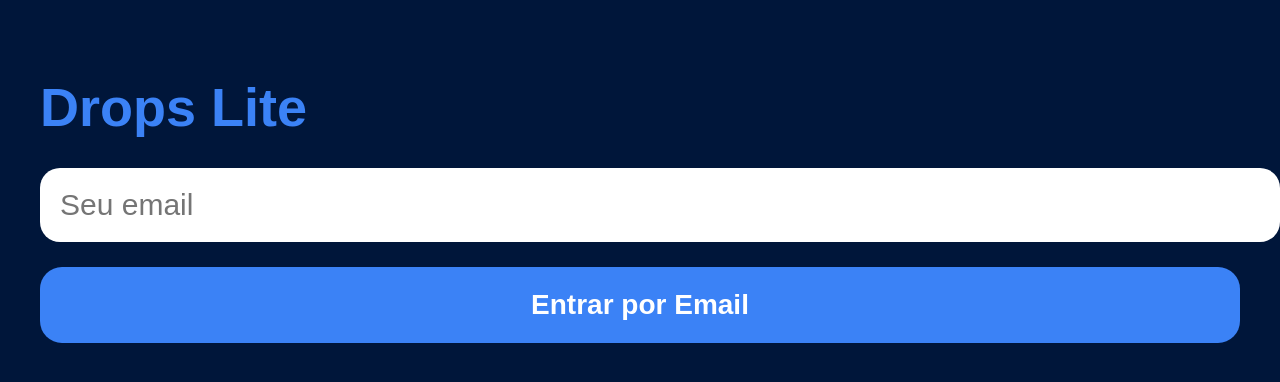
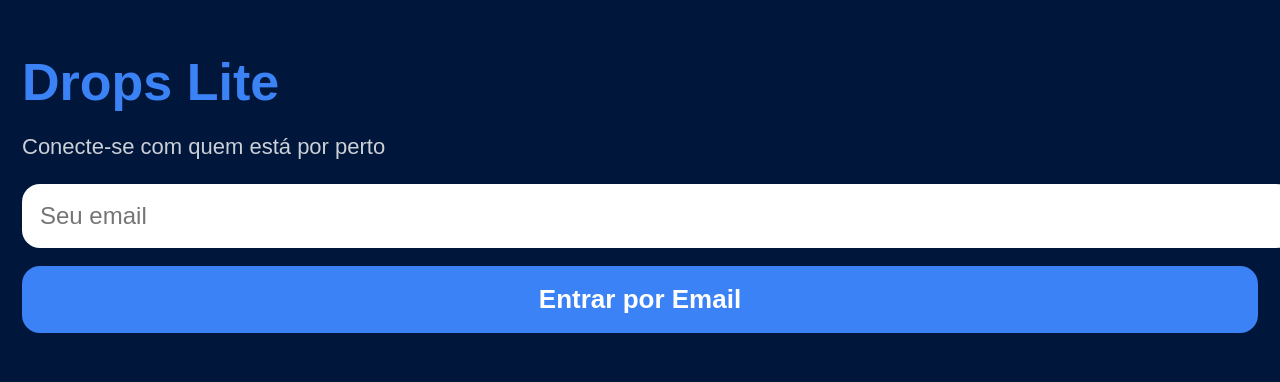
Before and after one commit to Drop-glitch/Drop_lite, a Next.js app: page / in a window 1280 px wide. Shown: the top 382 px of the page. Built offline with nearby package versions, Linux system fonts and the light colour scheme.

Commit message:
Update page.jsx

```diff
--- a/app/page.jsx
+++ b/app/page.jsx
@@ -4,13 +4,13 @@ import { useEffect, useState } from "react";
 import { supabase } from "../lib/supabase";
 
 export default function Home() {
+  const [user, setUser] = useState(null);
   const [email, setEmail] = useState("");
-  const [user, setUser] = useState(null);
   const [loading, setLoading] = useState(true);
-  const [sending, setSending] = useState(false);
+  const [tab, setTab] = useState("drops");
 
   useEffect(() => {
-    checkUser();
+    getSession();
 
     const {
       data: { subscription },
@@ -22,7 +22,7 @@ export default function Home() {
     return () => subscription.unsubscribe();
   }, []);
 
-  async function checkUser() {
+  async function getSession() {
     const {
       data: { session },
     } = await supabase.auth.getSession();
@@ -32,10 +32,10 @@ export default function Home() {
   }
 
   async function login() {
-    if (!email) return alert("Digite seu email");
-    if (sending) return;
-
-    setSending(true);
+    if (!email) {
+      alert("Digite seu email");
+      return;
+    }
 
     const { error } = await supabase.auth.signInWithOtp({
       email,
@@ -47,10 +47,8 @@ export default function Home() {
     if (error) {
       alert(error.message);
     } else {
-      alert("Link enviado para seu email.");
+      alert("Confira seu email.");
     }
-
-    setSending(false);
   }
 
   async function logout() {
@@ -59,15 +57,15 @@ export default function Home() {
   }
 
   if (loading) {
-    return <div style={styles.loading}>Carregando...</div>;
+    return <main style={styles.page}>Carregando...</main>;
   }
 
+  if (!user) {
     return (
       <main style={styles.page}>
-      <h1 style={styles.title}>Drops Lite</h1>
+        <h1 style={styles.logo}>Drops Lite</h1>
+        <p style={styles.sub}>Conecte-se com quem está por perto</p>
 
-      {!user ? (
-        <>
         <input
           style={styles.input}
           placeholder="Seu email"
@@ -75,31 +73,96 @@ export default function Home() {
           onChange={(e) => setEmail(e.target.value)}
         />
 
-          <button
-            style={{
-              ...styles.button,
-              opacity: sending ? 0.7 : 1,
-            }}
-            onClick={login}
-            disabled={sending}
-          >
-            {sending ? "Enviando..." : "Entrar por Email"}
+        <button style={styles.button} onClick={login}>
+          Entrar por Email
         </button>
+      </main>
+    );
+  }
+
+  return (
+    <main style={styles.page}>
+      <header style={styles.top}>
+        <div>
+          <h1 style={styles.logoSmall}>Drops Lite</h1>
+          <p style={styles.userMail}>{user.email}</p>
+        </div>
+
+        <button style={styles.logoutMini} onClick={logout}>
+          Sair
+        </button>
+      </header>
+
+      {tab === "drops" ? (
+        <>
+          <section style={styles.profile}>
+            <div style={styles.avatar}>JQ</div>
+
+            <div>
+              <h2 style={styles.username}>@username</h2>
+              <p style={styles.bio}>Seu perfil público</p>
+
+              <div style={styles.metrics}>
+                <span>👁️ 0</span>
+                <span>👥 0</span>
+              </div>
+            </div>
+          </section>
+
+          <section style={styles.grid}>
+            <div style={styles.plus}>＋</div>
+            <div style={styles.drop}>Drop</div>
+            <div style={styles.drop}>Drop</div>
+            <div style={styles.drop}>Drop</div>
+            <div style={styles.drop}>Drop</div>
+            <div style={styles.drop}>Drop</div>
+          </section>
         </>
       ) : (
         <>
+          <h2 style={styles.title}>Nearby</h2>
+
           <div style={styles.card}>
-            <p style={styles.label}>Logado como:</p>
-            <strong>{user.email}</strong>
+            <div>
+              <strong>@lucas</strong>
+              <p>120m • 🟢 Online</p>
+            </div>
+            <button style={styles.nex}>NEX</button>
           </div>
 
-          <h2 style={styles.subtitle}>Nearby</h2>
+          <div style={styles.card}>
+            <div>
+              <strong>@ana</strong>
+              <p>340m • ⚪ Offline</p>
+            </div>
+            <button style={styles.nex}>NEX</button>
+          </div>
 
-          <button style={styles.button} onClick={logout}>
-            Sair
-          </button>
+          <div style={styles.card}>
+            <div>
+              <strong>@rafa</strong>
+              <p>1.2km • 🟢 Online</p>
+            </div>
+            <button style={styles.nex}>NEX</button>
+          </div>
         </>
       )}
+
+      <nav style={styles.nav}>
+        <button
+          style={tab === "drops" ? styles.activeTab : styles.tab}
+          onClick={() => setTab("drops")}
+        >
+          My Drops
+        </button>
+
+        <button
+          style={tab === "nearby" ? styles.activeTab : styles.tab}
+          onClick={() => setTab("nearby")}
+        >
+          Nearby
+        </button>
+      </nav>
     </main>
   );
 }
@@ -108,56 +171,184 @@ const styles = {
   page: {
     minHeight: "100vh",
     background: "#00163a",
-    padding: "40px",
     color: "white",
+    padding: "22px",
     fontFamily: "Arial",
+    paddingBottom: "90px",
   },
-  title: {
-    fontSize: "54px",
-    fontWeight: "bold",
+
+  logo: {
+    fontSize: "52px",
     color: "#3b82f6",
-    marginBottom: "30px",
+    marginTop: "30px",
+    marginBottom: "10px",
   },
-  subtitle: {
-    fontSize: "32px",
-    marginTop: "30px",
+
+  logoSmall: {
+    fontSize: "28px",
+    color: "#3b82f6",
+    margin: 0,
   },
+
+  sub: {
+    opacity: 0.8,
+    fontSize: "22px",
+    marginBottom: "24px",
+  },
+
   input: {
     width: "100%",
-    padding: "20px",
-    fontSize: "30px",
-    borderRadius: "20px",
+    padding: "18px",
+    fontSize: "24px",
+    borderRadius: "18px",
     border: "none",
-    marginBottom: "25px",
-    outline: "none",
+    marginBottom: "18px",
   },
+
   button: {
     width: "100%",
-    padding: "22px",
-    fontSize: "28px",
-    borderRadius: "22px",
+    padding: "18px",
+    fontSize: "26px",
+    fontWeight: "bold",
+    borderRadius: "18px",
     border: "none",
     background: "#3b82f6",
     color: "white",
+  },
+
+  top: {
+    display: "flex",
+    justifyContent: "space-between",
+    alignItems: "center",
+    marginBottom: "20px",
+  },
+
+  userMail: {
+    margin: 0,
+    opacity: 0.7,
+    fontSize: "13px",
+  },
+
+  logoutMini: {
+    background: "#102a5f",
+    color: "white",
+    border: "none",
+    borderRadius: "12px",
+    padding: "10px 14px",
+  },
+
+  profile: {
+    display: "flex",
+    gap: "14px",
+    background: "#0f275a",
+    padding: "16px",
+    borderRadius: "18px",
+    marginBottom: "20px",
+  },
+
+  avatar: {
+    width: "70px",
+    height: "70px",
+    borderRadius: "50%",
+    background: "#3b82f6",
+    display: "flex",
+    alignItems: "center",
+    justifyContent: "center",
+    fontWeight: "bold",
+    fontSize: "22px",
+  },
+
+  username: {
+    margin: 0,
+  },
+
+  bio: {
+    margin: "6px 0",
+    opacity: 0.8,
+  },
+
+  metrics: {
+    display: "flex",
+    gap: "16px",
+    fontSize: "14px",
+  },
+
+  grid: {
+    display: "grid",
+    gridTemplateColumns: "repeat(3,1fr)",
+    gap: "10px",
+  },
+
+  plus: {
+    background: "#3b82f6",
+    borderRadius: "18px",
+    minHeight: "110px",
+    display: "flex",
+    alignItems: "center",
+    justifyContent: "center",
+    fontSize: "50px",
     fontWeight: "bold",
   },
+
+  drop: {
+    background: "#0f275a",
+    borderRadius: "18px",
+    minHeight: "110px",
+    display: "flex",
+    alignItems: "center",
+    justifyContent: "center",
+  },
+
+  title: {
+    fontSize: "34px",
+    marginBottom: "18px",
+  },
+
   card: {
     background: "#0f275a",
-    padding: "25px",
-    borderRadius: "22px",
-    fontSize: "28px",
+    padding: "16px",
+    borderRadius: "18px",
+    marginBottom: "12px",
+    display: "flex",
+    justifyContent: "space-between",
+    alignItems: "center",
   },
-  label: {
-    opacity: 0.8,
-    marginBottom: "10px",
+
+  nex: {
+    background: "#3b82f6",
+    color: "white",
+    border: "none",
+    borderRadius: "12px",
+    padding: "10px 16px",
+    fontWeight: "bold",
   },
-  loading: {
-    minHeight: "100vh",
-    background: "#00163a",
+
+  nav: {
+    position: "fixed",
+    bottom: 0,
+    left: 0,
+    right: 0,
+    background: "#071833",
+    display: "grid",
+    gridTemplateColumns: "1fr 1fr",
+    padding: "12px",
+    gap: "10px",
+  },
+
+  tab: {
+    background: "#102a5f",
     color: "white",
-    display: "flex",
-    justifyContent: "center",
-    alignItems: "center",
-    fontSize: "28px",
+    border: "none",
+    padding: "14px",
+    borderRadius: "14px",
+  },
+
+  activeTab: {
+    background: "#3b82f6",
+    color: "white",
+    border: "none",
+    padding: "14px",
+    borderRadius: "14px",
+    fontWeight: "bold",
   },
 };
```
Lines whose indentation alone changed are shown as unchanged.
